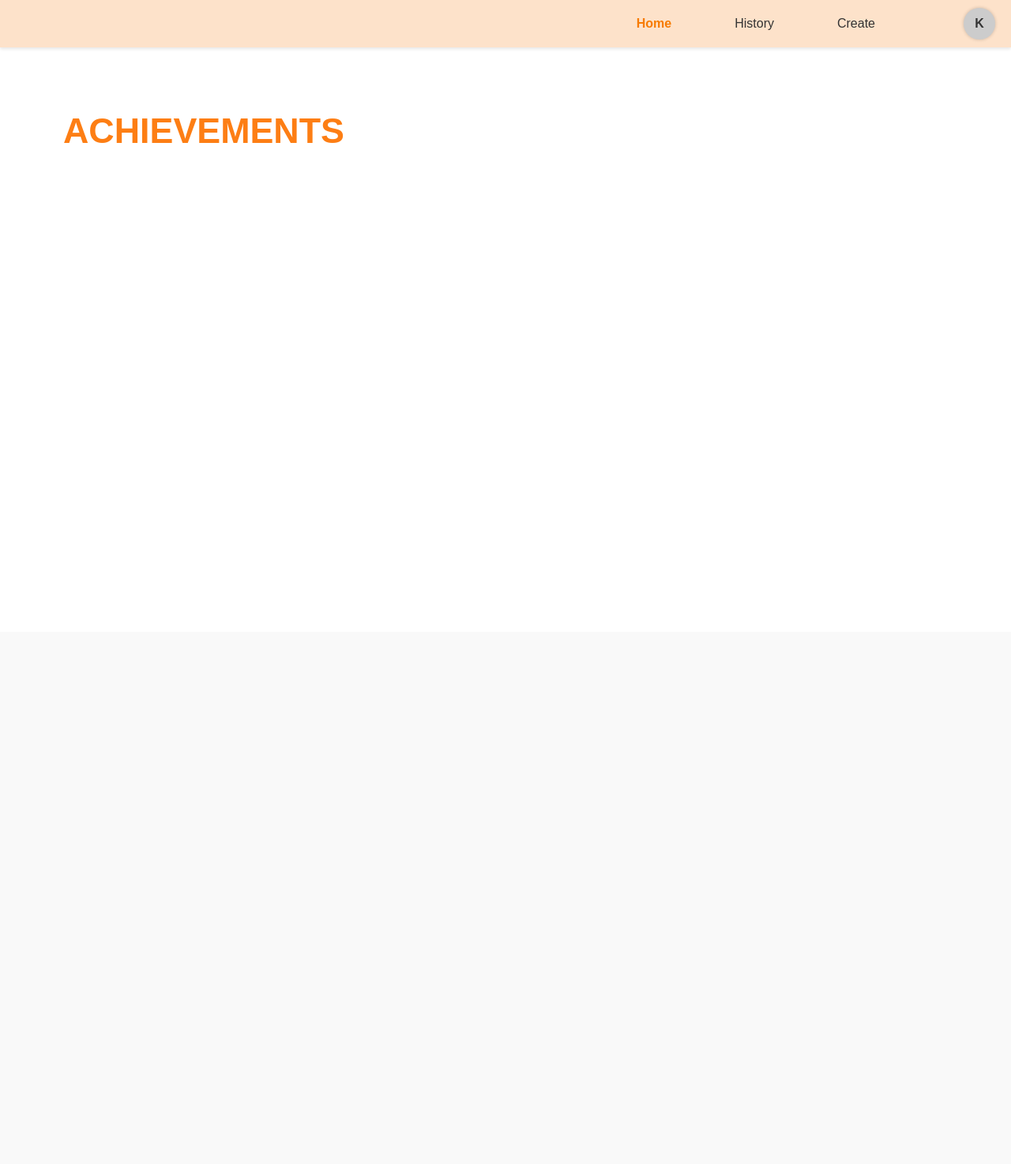
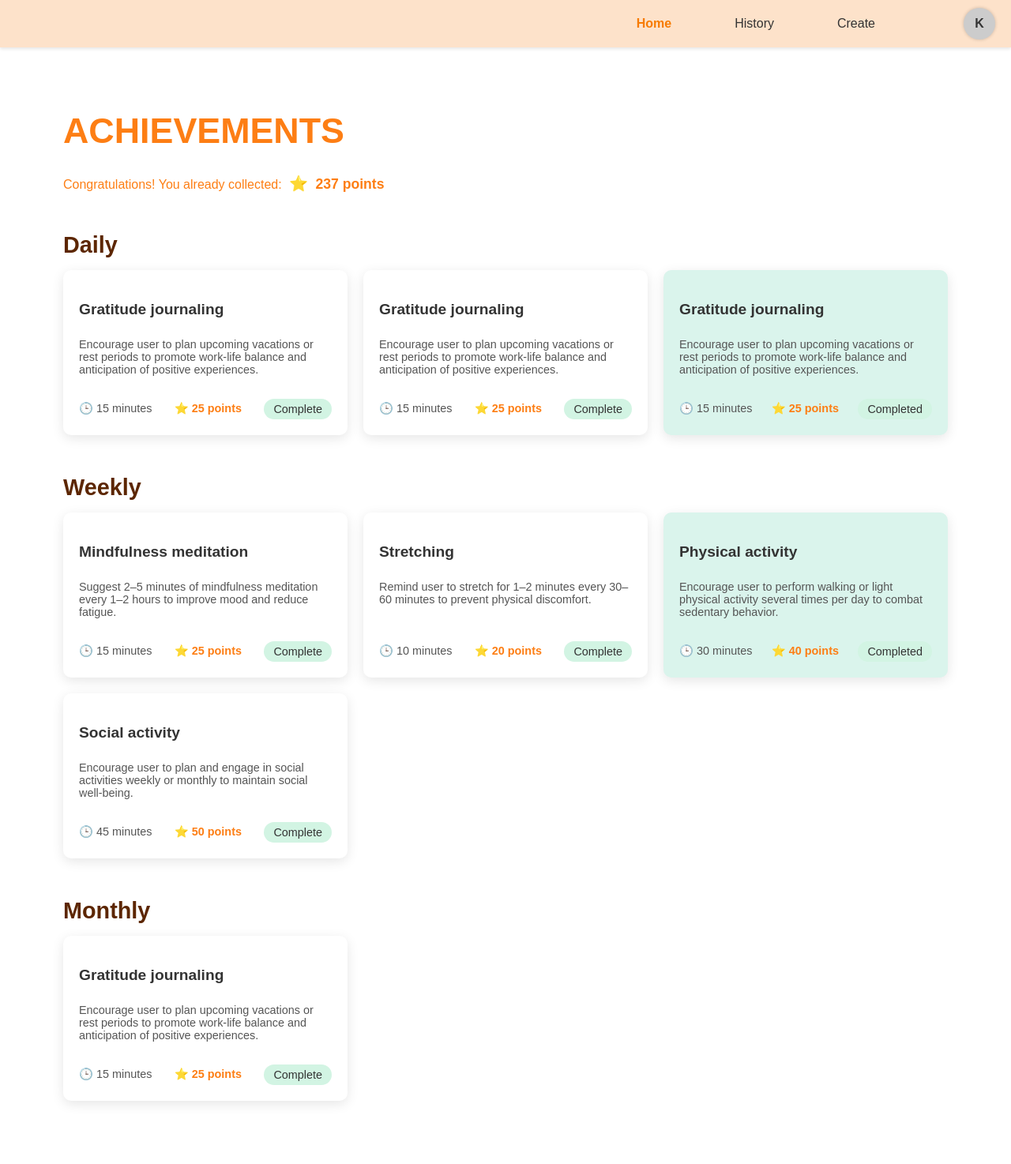
Before and after one commit to j3ws3r/VCSHackathon, a FastAPI app: page /dashboard in a window 1280 px wide. Shown: the whole page at 79% size. Before the commit the page ends 181 px from the top, so only its background shows below. Run offline with FastAPI, Linux system fonts and the light colour scheme.

Commit message:
achievement card created

```diff
--- a/app/static/css/achievements.css
+++ b/app/static/css/achievements.css
@@ -0,0 +1,99 @@
+.points-info {
+    margin-top: 10px;
+    font-size: 1rem;
+    color: #FD7E14; /* orange */
+    font-family: Arial, sans-serif;
+}
+
+.points-icon {
+    margin: 0 5px;
+    font-size: 1.2rem;
+}
+
+.points-value {
+    font-weight: bold;
+    font-size: 1.1rem;
+}
+
+
+.section-title {
+    font-size: 1.8rem;
+    color: #5c2600;
+    margin-top: 40px;
+    margin-bottom: 15px;
+
+    width: fit-content;
+    padding-top: 10px;
+}
+
+.cards-grid {
+    display: grid;
+    grid-template-columns: repeat(3, 1fr);
+    gap: 20px;
+    margin-bottom: 40px;
+}
+
+
+
+.achievement-card {
+    background-color: #fff;
+    border-radius: 10px;
+    padding: 20px;
+    box-sizing: border-box;
+    box-shadow: 0 4px 15px rgba(0,0,0,0.1);
+    display: flex;
+    flex-direction: column;
+    justify-content: space-between;
+}
+
+
+
+.achievement-card.completed {
+    background-color: #daf4ec;
+}
+
+.achievement-card h3 {
+    font-size: 1.2rem;
+    margin-bottom: 10px;
+    color: #333;
+}
+
+.achievement-card p {
+    font-size: 0.9rem;
+    color: #555;
+    flex-grow: 1;
+}
+
+.card-footer {
+    display: flex;
+    align-items: center;
+    justify-content: space-between;
+    margin-top: 15px;
+    flex-wrap: wrap;
+}
+
+.card-footer .time {
+    font-size: 0.9rem;
+    color: #555;
+}
+
+.card-footer .points {
+    font-size: 0.9rem;
+    color: #FD7E14;
+    font-weight: bold;
+}
+
+.complete-btn {
+    padding: 5px 12px;
+    border: none;
+    border-radius: 15px;
+    background-color: #d2f4e3;
+    color: #333;
+    font-size: 0.9rem;
+    cursor: pointer;
+    transition: background-color 0.3s ease;
+}
+
+.complete-btn:hover {
+    background-color: #b6e5d2;
+}
--- a/app/templates/achievements.html
+++ b/app/templates/achievements.html
@@ -6,9 +6,10 @@
     <title>Achievements</title>
 
     <link rel="stylesheet" href="{{ request.url_for('static', path='css/theme.css') if request else '/static/css/theme.css' }}" type="text/css" media="all" />
-
+    <link rel="stylesheet" href="{{ request.url_for('static', path='css/achievements.css') if request else '/static/css/achievements.css' }}" type="text/css" media="all" />
 </head>
 <body>
+    <!-- Header -->
     <div class="header">
         <div class="header-content">
             <div class="nav-links">
@@ -17,12 +18,122 @@
                 <a href="#">Create</a>
             </div>
             <div class="profile">
-            <div class="profile-circle">K</div> <!-- Example letter K -->
+                <div class="profile-circle">K</div>
             </div>
         </div>
     </div>
+
+    <!-- Main container -->
     <div class="container">
         <h1 class="title">Achievements</h1>
+
+        <p class="points-info">
+            Congratulations! You already collected:
+            <span class="points-icon">⭐</span>
+            <span class="points-value">237 points</span>
+        </p>
+
+        <!-- Achievements Section -->
+        <div class="achievements-section">
+
+            <h2 class="section-title">Daily</h2>
+            <div class="cards-grid">
+
+                <div class="achievement-card">
+                    <h3>Gratitude journaling</h3>
+                    <p>Encourage user to plan upcoming vacations or rest periods to promote work-life balance and anticipation of positive experiences.</p>
+                    <div class="card-footer">
+                        <span class="time">🕒 15 minutes</span>
+                        <span class="points">⭐ 25 points</span>
+                        <button class="complete-btn">Complete</button>
                     </div>
+                </div>
+
+                <div class="achievement-card">
+                    <h3>Gratitude journaling</h3>
+                    <p>Encourage user to plan upcoming vacations or rest periods to promote work-life balance and anticipation of positive experiences.</p>
+                    <div class="card-footer">
+                        <span class="time">🕒 15 minutes</span>
+                        <span class="points">⭐ 25 points</span>
+                        <button class="complete-btn">Complete</button>
+                    </div>
+                </div>
+
+                <div class="achievement-card completed">
+                    <h3>Gratitude journaling</h3>
+                    <p>Encourage user to plan upcoming vacations or rest periods to promote work-life balance and anticipation of positive experiences.</p>
+                    <div class="card-footer">
+                        <span class="time">🕒 15 minutes</span>
+                        <span class="points">⭐ 25 points</span>
+                        <button class="complete-btn">Completed</button>
+                    </div>
+                </div>
+
+            </div> <!-- End Daily section -->
+
+
+            <h2 class="section-title">Weekly</h2>
+            <div class="cards-grid">
+
+                <div class="achievement-card">
+                    <h3>Mindfulness meditation</h3>
+                    <p>Suggest 2–5 minutes of mindfulness meditation every 1–2 hours to improve mood and reduce fatigue.</p>
+                    <div class="card-footer">
+                        <span class="time">🕒 15 minutes</span>
+                        <span class="points">⭐ 25 points</span>
+                        <button class="complete-btn">Complete</button>
+                    </div>
+                </div>
+
+                <div class="achievement-card">
+                    <h3>Stretching</h3>
+                    <p>Remind user to stretch for 1–2 minutes every 30–60 minutes to prevent physical discomfort.</p>
+                    <div class="card-footer">
+                        <span class="time">🕒 10 minutes</span>
+                        <span class="points">⭐ 20 points</span>
+                        <button class="complete-btn">Complete</button>
+                    </div>
+                </div>
+
+                <div class="achievement-card completed">
+                    <h3>Physical activity</h3>
+                    <p>Encourage user to perform walking or light physical activity several times per day to combat sedentary behavior.</p>
+                    <div class="card-footer">
+                        <span class="time">🕒 30 minutes</span>
+                        <span class="points">⭐ 40 points</span>
+                        <button class="complete-btn">Completed</button>
+                    </div>
+                </div>
+
+                <div class="achievement-card">
+                    <h3>Social activity</h3>
+                    <p>Encourage user to plan and engage in social activities weekly or monthly to maintain social well-being.</p>
+                    <div class="card-footer">
+                        <span class="time">🕒 45 minutes</span>
+                        <span class="points">⭐ 50 points</span>
+                        <button class="complete-btn">Complete</button>
+                    </div>
+                </div>
+
+            </div> <!-- End Weekly section -->
+
+
+            <!-- Monthly Section -->
+            <h2 class="section-title">Monthly</h2>
+            <div class="cards-grid">
+                <div class="achievement-card">
+                    <h3>Gratitude journaling</h3>
+                    <p>Encourage user to plan upcoming vacations or rest periods to promote work-life balance and anticipation of positive experiences.</p>
+                    <div class="card-footer">
+                        <span class="time">🕒 15 minutes</span>
+                        <span class="points">⭐ 25 points</span>
+                        <button class="complete-btn">Complete</button>
+                    </div>
+                </div>
+            </div>
+
+        </div> <!-- End Achievements Section -->
+
+    </div> <!-- End Main Container -->
 </body>
 </html>
```
Lines whose indentation alone changed are shown as unchanged.
